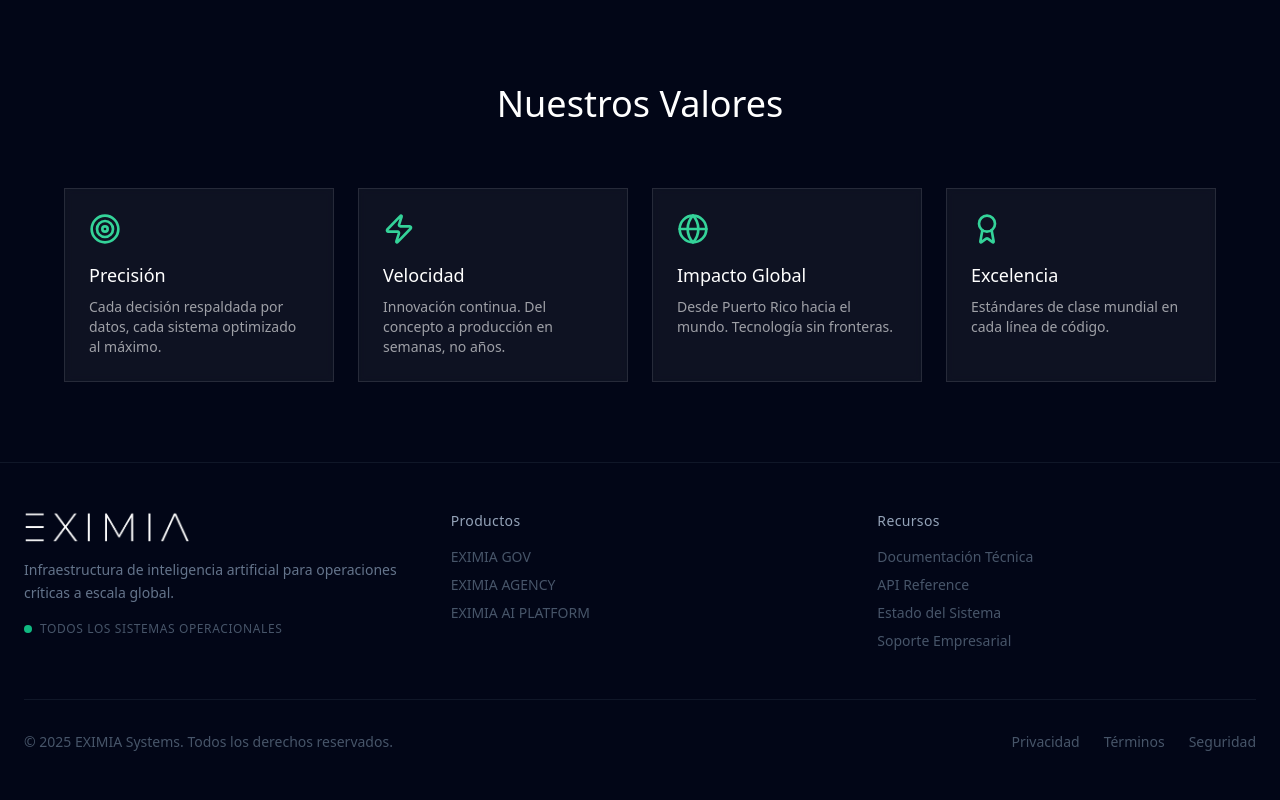
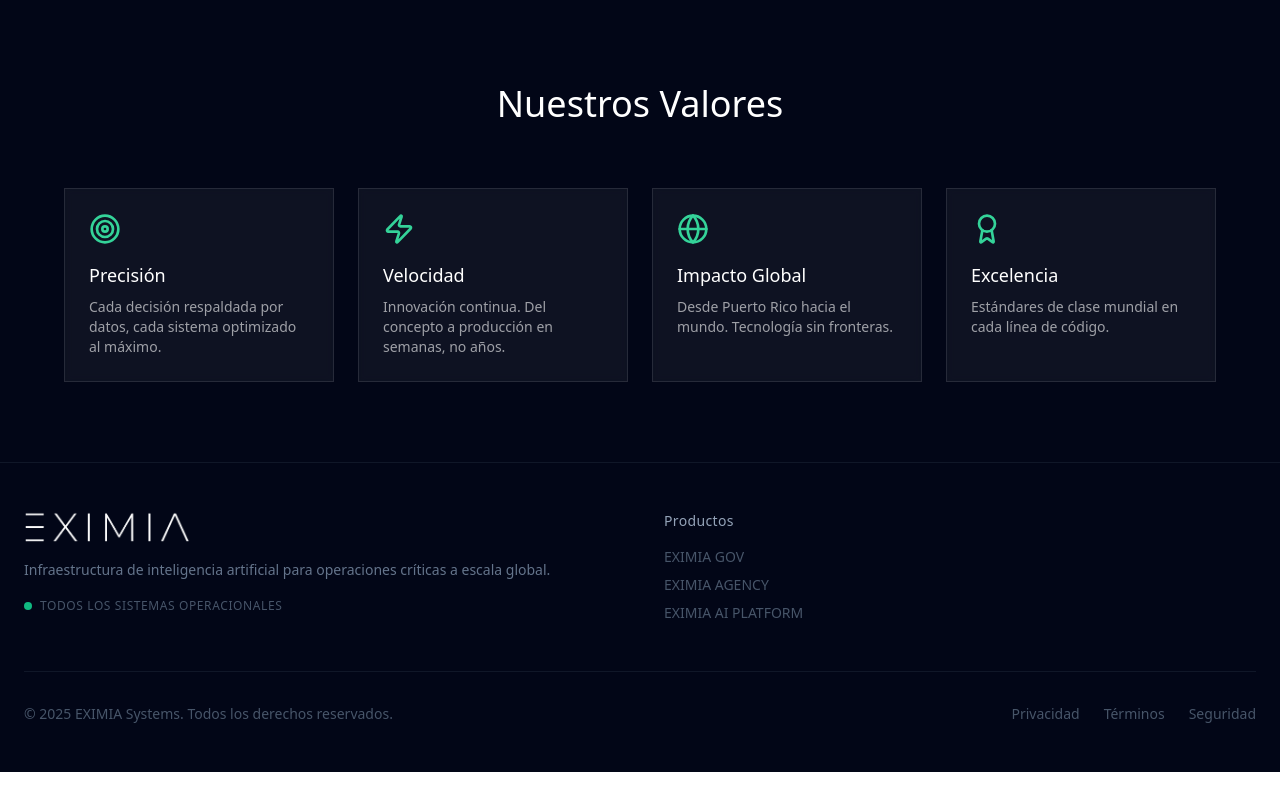
Before and after one commit to EXIMIA-AI-AGENCY/EXIMIA-HQ, a React (Vite) app: page /about in a window 1280 px wide. Shown: the part 2820-3620 px from the top of the page. After the commit the page ends 3592 px from the top, so only its background shows below. Built offline with nearby package versions, Linux system fonts and the light colour scheme.

Commit message:
Remove Features and Solution links from navbar, remove Recursos section from footer

```diff
--- a/src/components/Footer.tsx
+++ b/src/components/Footer.tsx
@@ -5,7 +5,7 @@
   return (
     <footer className="relative py-12 px-6 border-t border-slate-800/50">
       <div className="max-w-7xl mx-auto">
-        <div className="grid grid-cols-1 md:grid-cols-3 gap-12 mb-12">
+        <div className="grid grid-cols-1 md:grid-cols-2 gap-12 mb-12">
           {/* Brand */}
           <div>
             <div className="flex items-center gap-2 mb-4">
@@ -35,25 +35,6 @@
               </a>
             </div>
           </div>
-
-          {/* Resources */}
-          <div>
-            <div className="text-slate-400 text-sm mb-4 tracking-wide">Recursos</div>
-            <div className="space-y-2">
-              <a href="#" className="block text-slate-600 hover:text-cyan-500 text-sm transition-colors">
-                Documentación Técnica
-              </a>
-              <a href="#" className="block text-slate-600 hover:text-cyan-500 text-sm transition-colors">
-                API Reference
-              </a>
-              <a href="#" className="block text-slate-600 hover:text-cyan-500 text-sm transition-colors">
-                Estado del Sistema
-              </a>
-              <a href="#" className="block text-slate-600 hover:text-cyan-500 text-sm transition-colors">
-                Soporte Empresarial
-              </a>
-            </div>
-          </div>
         </div>
 
         {/* Bottom */}
--- a/src/components/Hero.tsx
+++ b/src/components/Hero.tsx
@@ -125,8 +125,6 @@
 }
 
 const menuItems = [
-  { name: 'Features', href: '#link' },
-  { name: 'Solution', href: '#link' },
   { name: 'About', href: '/about' },
 ]
 
```
